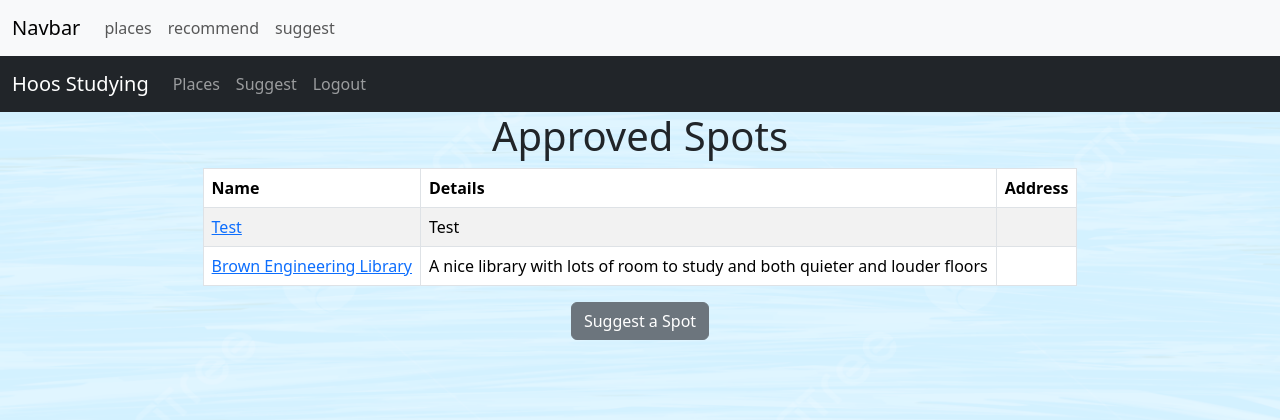
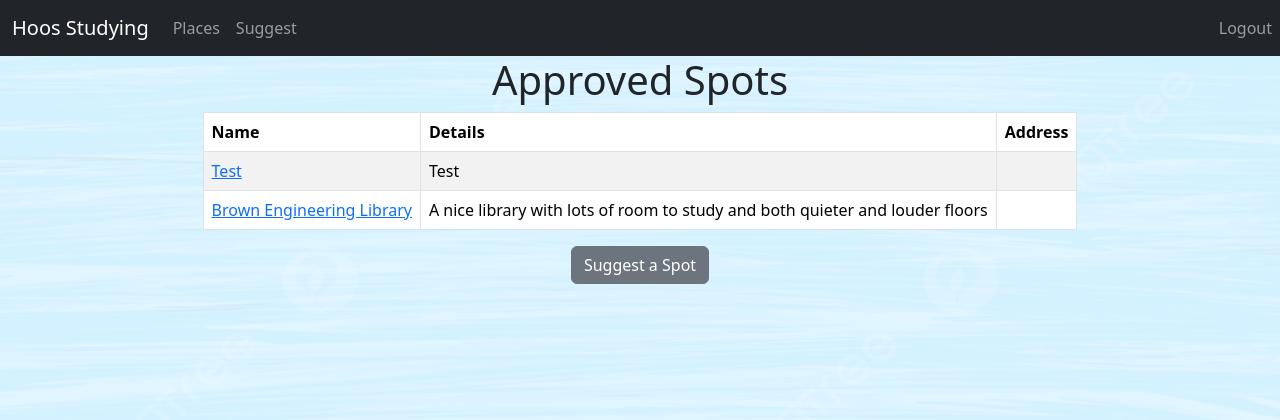
Before and after one commit to danigrieco/StudySpots, a Django app: page /places/ in a window 1280 px wide. Shown: the top 420 px of the page. Run offline with Django 4.2, Linux system fonts and the light colour scheme; data comes from the database, SQL or seed files in the repository; both versions use the stored data as it was after the commit; some libraries are stand-ins or nearby versions.

Commit message:
changes logout place

```diff
--- a/cs3240/templates/places.html
+++ b/cs3240/templates/places.html
@@ -3,23 +3,6 @@
 {% load clean_addr %}
 {% load short_addr %}
 <html>
-    <body>
-        <nav class="navbar navbar-expand-lg navbar-light bg-light">
-            <div class="container-fluid">
-              <a class="navbar-brand" href="#">Navbar</a>
-              <button class="navbar-toggler" type="button" data-bs-toggle="collapse" data-bs-target="#navbarNavAltMarkup" aria-controls="navbarNavAltMarkup" aria-expanded="false" aria-label="Toggle navigation">
-                <span class="navbar-toggler-icon"></span>
-              </button>
-              <div class="collapse navbar-collapse" id="navbarNavAltMarkup">
-                <div class="navbar-nav">
-                  <a class="nav-link" href="{% url 'places' %}">places</a>
-                  <a class="nav-link" href="{% url 'recommend' %}">recommend</a>
-                  <a class="nav-link" href="{% url 'suggest' %}">suggest</a>
-                </div>
-              </div>
-            </div>
-        </nav>
-    </body>
     <body>
         <link href="https://cdn.jsdelivr.net/npm/bootstrap@5.3.2/dist/css/bootstrap.min.css" rel="stylesheet" integrity="sha384-T3c6CoIi6uLrA9TneNEoa7RxnatzjcDSCmG1MXxSR1GAsXEV/Dwwykc2MPK8M2HN" crossorigin="anonymous">
         <link rel="stylesheet" href="../static/page.css">
@@ -40,13 +23,18 @@
                     <li class="nav-item">
                         <a id="approvalLink" class="nav-link" hidden = "true" href="{% url 'approval' %}">Approval</a>
                     </li>
+
+                </ul>
+
+                </div>
+            </div>
+                <ul class="nav navbar-nav navbar-right">
                     <li class="nav-item">
                         <a   class="nav-link" href="{% url 'logout' %}">Logout</a>
                     </li>
                 </ul>
-                </div>
-            </div>
             </nav>
+
         <div>
             {% for group in user.groups.all %}
                 {% if group.name == 'verifier' %}
```
Also changed, not shown: cs3240/templates/approval.html (+9 -5 lines), cs3240/templates/index.html (+10 -6 lines), cs3240/templates/place.html (+6 -2 lines), cs3240/migrations/0007_place_location_review.py (added), db.sqlite3.
